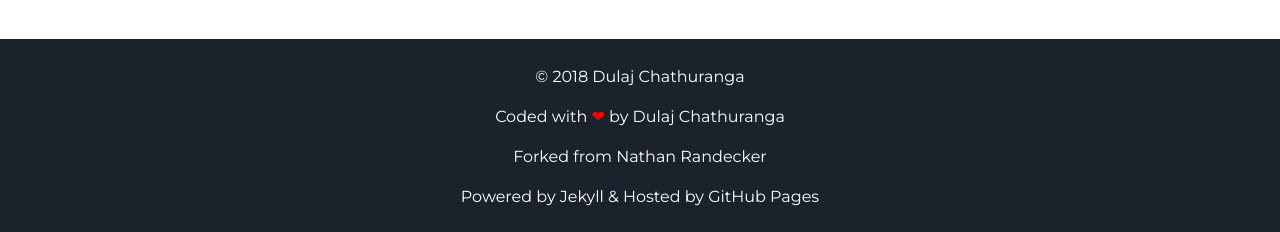
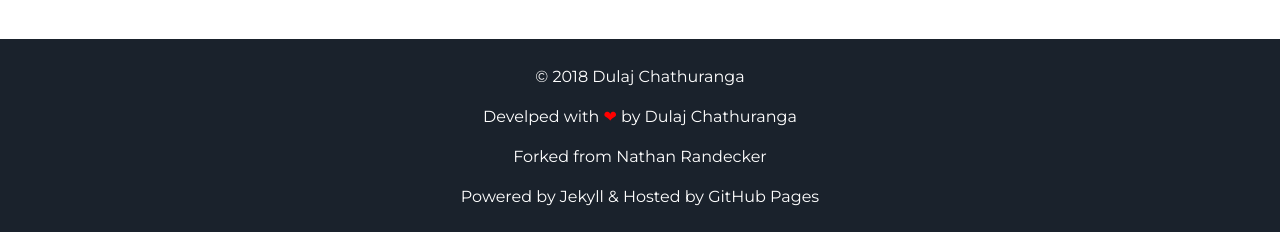
Before and after one commit to DulajChathuranga/dulajchathuranga.github.io, a Jekyll site: the page built from index.html, in a window 1280 px wide. Shown: the part 1808-2040 px from the top of the page. Built offline with Jekyll 4.4.1, drawn with Linux system fonts in a browser that asks for light colours.

Commit message:
Update footer.html

```diff
--- a/_includes/footer.html
+++ b/_includes/footer.html
@@ -1,6 +1,6 @@
 <footer class="footer">
     <p>&copy; <span><script>document.write(new Date().getFullYear())</script></span> {{site.username}}</p>
-    <p>Coded with <span class="love">❤</span> by <a href="https://github.com/DulajChathuranga" target="_blank">Dulaj Chathuranga</a></p>
+    <p>Develped with <span class="love">❤</span> by <a href="https://github.com/DulajChathuranga" target="_blank">Dulaj Chathuranga</a></p>
     <p>Forked from <a href="https://github.com/nrandecker" target="_blank">Nathan Randecker</a>
     <p>Powered by <a href="https://jekyllrb.com" target="_blank">Jekyll</a> & Hosted by <a href="https://pages.github.com" target="_blank">GitHub Pages</a></p>
 </footer>
```
